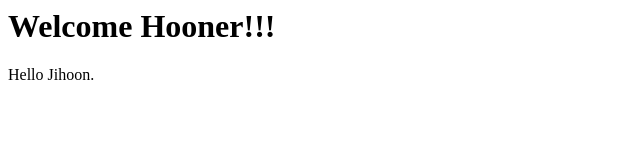
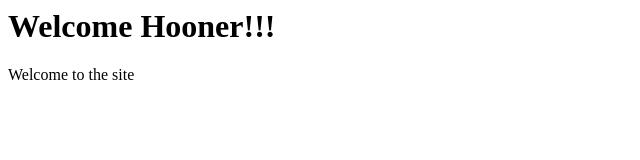
Before and after one commit to r0hara/r0hara.github.io, a plain HTML site: page index.html in a window 1280 px wide. Shown: the full height of the page, 0-640 px from the left. Drawn offline with Linux system fonts and the light colour scheme.

Commit message:
publish site

```diff
--- a/index.html
+++ b/index.html
@@ -7,6 +7,6 @@
 
     <body>
         <h1>Welcome Hooner!!!</h1>
-        <p>Hello Jihoon.</p>
+        <p>Welcome to the site</p>
     </body>
 </html>
```
